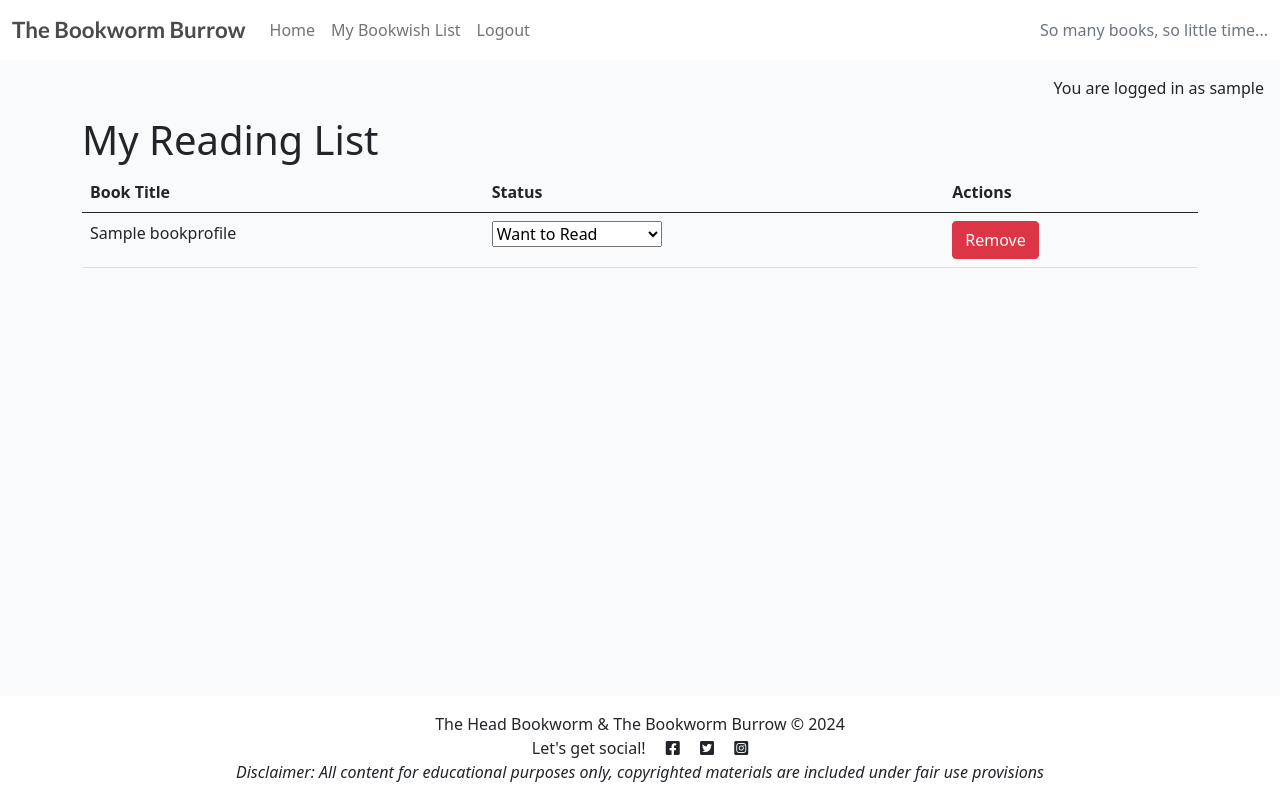
After one commit to Matthieu-Arn/BookwormBurrow, a Django app: page /readinglist/my-list/ in a window 1280 px wide. The commit adds this page. Run offline with Django 4.2, Linux system fonts and the light colour scheme; a user stored in the database is signed in; tables that the repository leaves empty hold one stand-in row (values such as "Sample post").

Commit message:
Create bookwish template for reading_list.html

```diff
--- /dev/null
+++ b/bookwish/templates/bookwish/reading_list.html
@@ -0,0 +1,47 @@
+{% extends 'base.html' %}
+{% load static %}
+
+{% block content %}
+
+<div class="container">
+  <h1>My Reading List</h1>
+
+  {% if reading_list_items %}
+  <table class="table">
+      <thead>
+          <tr>
+              <th>Book Title</th>
+              <th>Status</th>
+              <th>Actions</th>
+          </tr>
+      </thead>
+      <tbody>
+          {% for item in reading_list_items %}
+          <tr>
+              <td>{{ item.booktitle.booktitle }}</td>
+              <td>
+                  <form method="POST" action="{% url 'change_status' item.id %}">
+                      {% csrf_token %}
+                      <select name="status" onchange="this.form.submit()">
+                          <option value="0" {% if item.status == 0 %}selected{% endif %}>Want to Read</option>
+                          <option value="1" {% if item.status == 1 %}selected{% endif %}>Read and Good</option>
+                          <option value="2" {% if item.status == 2 %}selected{% endif %}>Read and Not Good</option>
+                      </select>
+                  </form>
+              </td>
+              <td>
+                  <form method="POST" action="{% url 'remove_from_list' item.id %}">
+                      {% csrf_token %}
+                      <button type="submit" class="btn btn-danger">Remove</button>
+                  </form>
+              </td>
+          </tr>
+          {% endfor %}
+      </tbody>
+  </table>
+  {% else %}
+  <p>Your reading list is empty.</p>
+  {% endif %}
+</div>
+
+{% endblock content %}
--- a/bookwish/urls.py
+++ b/bookwish/urls.py
@@ -5,4 +5,7 @@ urlpatterns = [
     path('', views.mybookwishitems, name='bookwish'),
     path('add/<slug:slug>/', views.add_to_reading_list, name='add_to_reading_list'),
     path('remove/<slug:slug>/', views.remove_from_reading_list, name='remove_from_reading_list'),
+    path('my-list/', views.reading_list, name='reading_list'),
+    path('remove-from-list/<int:item_id>/', views.remove_from_list, name='remove_from_list'),
+    path('change-status/<int:item_id>/', views.change_status, name='change_status'),
 ]
--- a/bookwish/views.py
+++ b/bookwish/views.py
@@ -14,12 +14,12 @@ def mybookwishitems(request):
 def reading_list(request):
     """
     Display an individual :model:`bookwish.Bookwishitem`.
-    Renders the Bookwishitem page
+    Renders the Readinglist page
     **Context**
-    ``bookwishitem``
+    ``reading_list_item``
         An instance of :model:`bookwish.Bookwishitem`.
     **Template:**
-    :template:`bookwish/bookwish.html`
+    :template:`bookwish/reading_list.html`
     """
     if request.user.is_authenticated:
         reading_list_items = Bookwishitem.objects.filter(listowner=request.user).select_related('booktitle')
@@ -40,3 +40,19 @@ def remove_from_reading_list(request, slug):
         bookprofile = get_object_or_404(Bookprofile, slug=slug)
         Bookwishitem.objects.filter(listowner=request.user, booktitle=bookprofile).delete()
     return redirect('bookprofile_detail', slug=slug)
+
+
+def remove_from_list(request, item_id):
+    if request.method == "POST":
+        item = get_object_or_404(Bookwishitem, id=item_id)
+        item.delete()
+    return redirect('reading_list')
+
+def change_status(request, item_id):
+    if request.method == "POST":
+        item = get_object_or_404(Bookwishitem, id=item_id)
+        new_status = request.POST.get('status')
+        if new_status in ['0', '1', '2']:
+            item.status = int(new_status)
+            item.save()
+    return redirect('reading_list')
--- a/bookworm/settings.py
+++ b/bookworm/settings.py
@@ -27,7 +27,7 @@ TEMPLATES_DIR = os.path.join(BASE_DIR, 'templates')
 SECRET_KEY = os.environ.get("SECRET_KEY")
 
 # SECURITY WARNING: don't run with debug turned on in production!
-DEBUG = False
+DEBUG = True
 
 ALLOWED_HOSTS = ["8000-matthieuarn-bookwormbur-7zfy74ay147.ws.codeinstitute-ide.net",
                 '.herokuapp.com']
--- a/templates/base.html
+++ b/templates/base.html
@@ -47,7 +47,7 @@
                     </li>
                     {% if user.is_authenticated %}
                     <li class="nav-item"></li>
-                        <a class="nav-link {% if request.path == bookwish_url %}active{% endif %}" aria-current="page" href="{% url 'bookwish' %}">My Bookwish List</a>
+                        <a class="nav-link {% if request.path == '/my-list/' %}active{% endif %}" aria-current="page" href="{% url 'reading_list' %}">My Bookwish List</a>
                     </li>
                     <li class="nav-item">
                         <a class="nav-link {% if request.path == logout_url %}active{% endif %}" aria-current="page" href="{% url 'account_logout' %}">Logout</a>
```
Also changed, not shown: bookwish/templates/bookwish/bookwish.html (deleted, +0 -31 lines), bibliorat/views.py (line endings or trailing spaces).
